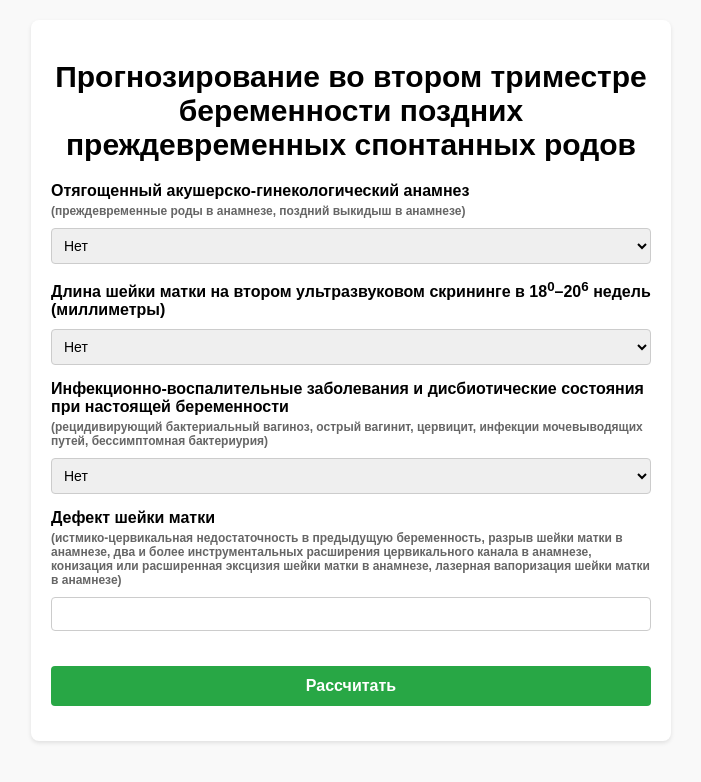
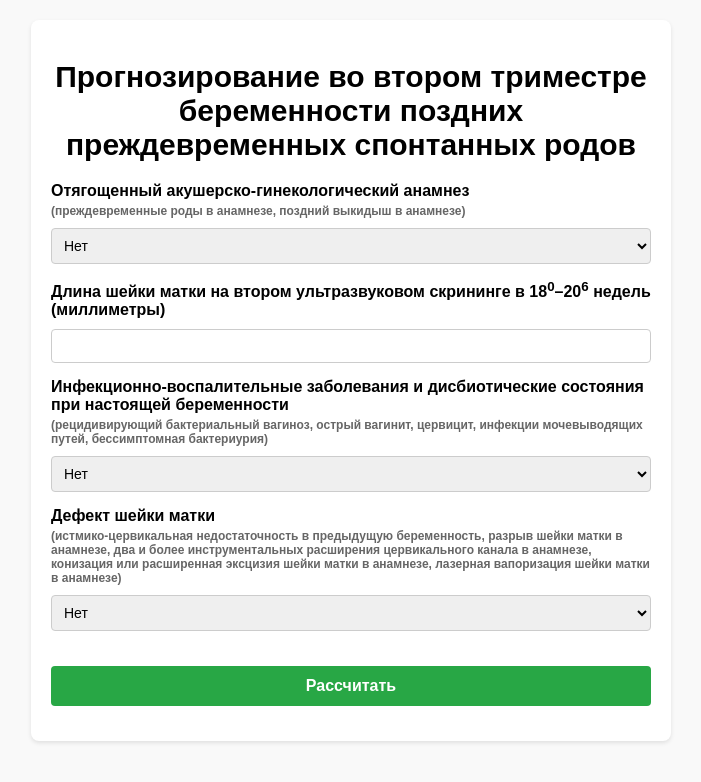
Before and after one commit to TatianaRyzhova/zoya-calculator-two, a React (Create React App) app: page / in a window 1280 px wide. Shown: the top 782 px of the page, without its empty margins (289-990 px from the left). Built offline with nearby package versions, Linux system fonts and the light colour scheme.

Commit message:
new fixes

```diff
--- a/src/App.js
+++ b/src/App.js
@@ -4,9 +4,9 @@ import './App.css';
 function App() {
   const [values, setValues] = useState({
     one: 0,
-    two: 0,
+    two: '',
     three: 0,
-    four: ''
+    four: 0
   });
   const [result, setResult] = useState(null);
   const [risk, setRisk] = useState('');
@@ -17,12 +17,12 @@ function App() {
   };
 
   const calculate = () => {
-    if (values.four === '') {
+    if (values.two === '') {
       alert('Пожалуйста, заполните все обязательные поля.');
       return;
     }
 
-    const z = 12.135 + 0.008 * values.one - 0.432 * values.two + 3.385 * values.three + 1.104 * values.four;
+    const z = 12.135 + 0.008 * values.one - 0.432 * parseFloat(values.two) + 3.385 * values.three + 1.104 * values.four;
     const P = (1 / (1 + Math.exp(-z))) * 100;
     setResult(P.toFixed(2));
     setRisk(P > 50.9 ? 'Высокий риск' : 'Низкий риск');
@@ -49,10 +49,7 @@ function App() {
         Длина шейки матки на втором ультразвуковом скрининге в 18<sup>0</sup>–20<sup>6</sup> недель (миллиметры)
           {/* <span className="description">(истмико-цервикальная недостаточность в предыдущую беременность, разрыв шейки матки в анамнезе, два и более инструментальных расширения цервикального канала в анамнезе, конизация или расширенная эксцизия шейки матки в анамнезе, лазерная вапоризация шейки матки в анамнезе)</span> */}
         </label>
-        <select name="two" value={values.two} onChange={handleChange}>
-          <option value={0}>Нет</option>
-          <option value={1}>Да</option>
-        </select>
+        <input type="number" name="two" value={values.two} onChange={handleChange} className="input-field" required/>
       </div>
 
       <div className="form-group">
@@ -71,7 +68,10 @@ function App() {
           Дефект шейки матки
           <span className="description">(истмико-цервикальная недостаточность в предыдущую беременность, разрыв шейки матки в анамнезе, два и более инструментальных расширения цервикального канала в анамнезе, конизация или расширенная эксцизия шейки матки в анамнезе, лазерная вапоризация шейки матки в анамнезе)</span>
         </label>
-        <input type="number" name="four" value={values.four} onChange={handleChange} className="input-field" required/>
+        <select name="four" value={values.four} onChange={handleChange}>
+          <option value={0}>Нет</option>
+          <option value={1}>Да</option>
+        </select>
       </div>
 
       <button className="calculate-button" onClick={calculate}>Рассчитать</button>
```
